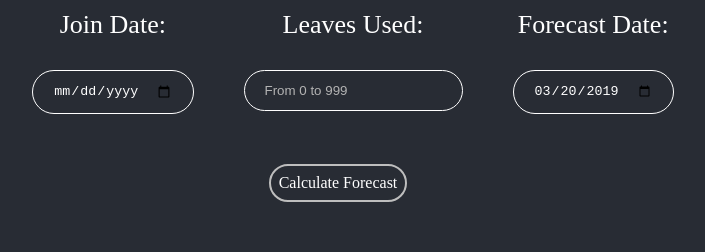
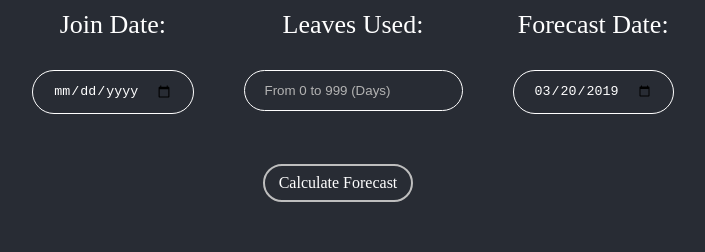
Before and after one commit to kodawarii/leavebalance, a React (Create React App) app: page / in a window 1280 px wide. Shown: the part 245-497 px from the top of the page, without its empty margins (302-1007 px from the left). Built offline with nearby package versions, Linux system fonts and the light colour scheme; a web font is replaced by a local one.

Commit message:
Minor Changes

```diff
--- a/src/Components/InputForm.js
+++ b/src/Components/InputForm.js
@@ -55,7 +55,7 @@ class InputForm extends Component {
 
                 <li>
                     Leaves Used: <br/><br/>
-                    <input type="text" maxlength="3" placeholder="From 0 to 999" pattern="\d*" onChange={this.handleUsedChange.bind(this)} className="inputField"/>
+                    <input type="text" maxlength="3" placeholder="From 0 to 999 (Days)" pattern="\d*" onChange={this.handleUsedChange.bind(this)} className="inputField"/>
                 </li>
 
                 <li>
--- a/src/Components/Style_InputForm.css
+++ b/src/Components/Style_InputForm.css
@@ -46,7 +46,7 @@ input:focus::-webkit-input-placeholder {
     background-color: #282c34;
     border: 2px solid #bebebe;
     color: #ffffff;
-    padding: 8px 8px;
+    padding: 8px 14px 8px 14px;
     text-align: center;
     font-family: 'Gruppo', cursive;
     display: inline-block;
```
Also changed, not shown: 1 other file (tests, documents, lock files or other folders).
